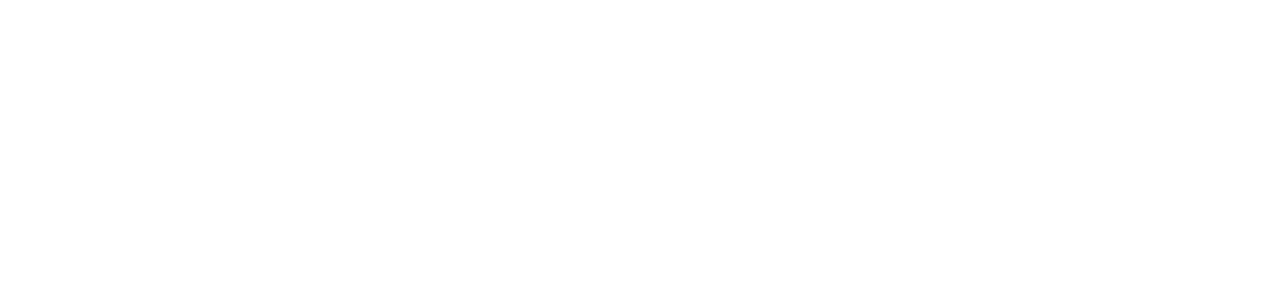
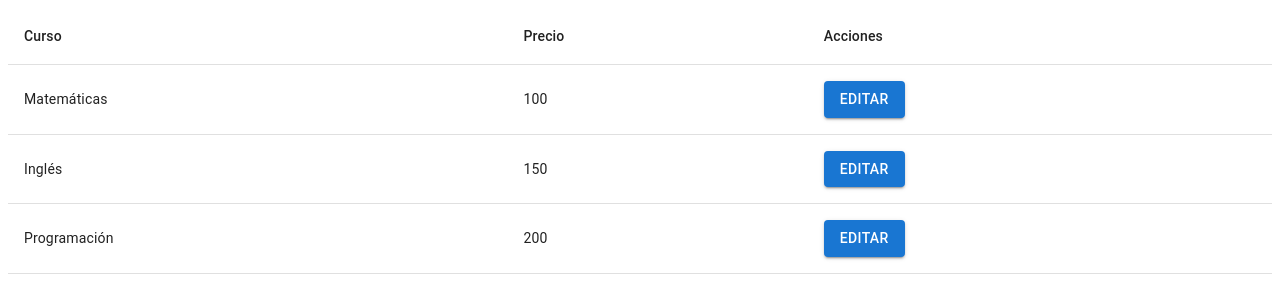
Before and after one commit to Dani-Matamala/dashboard-manejar, a React (Create React App) app: page /table in a window 1280 px wide. Before the commit this address had no page. Shown: the top 300 px of the page. Built offline with nearby package versions, Linux system fonts and the light colour scheme.

Commit message:
nueva tabla de Precios

```diff
--- a/src/App.js
+++ b/src/App.js
@@ -1,6 +1,7 @@
 import { Route, Routes } from "react-router-dom";
 import Dashboard from "./pages/Dashboard";
 import Login from "./pages/Login"
+import DataTable from "./pages/Table";
 
 function App() {
   return (
@@ -8,6 +9,7 @@ function App() {
       <Routes>
         <Route path="/" element={<Login />} />
         <Route path="/dashboard" element={<Dashboard/>} />
+        <Route path="/table" element={<DataTable/>}/>
       </Routes>
     </div>
   );
--- /dev/null
+++ b/src/pages/Table.jsx
@@ -0,0 +1,81 @@
+import { useState } from "react";
+import { Button, Modal, Table, TableBody, TableCell, TableContainer, TableHead, TableRow, TextField, Typography, } from "@mui/material";
+
+function DataTable() {
+    const [items, setItems] = useState([
+        { id: 1, curso: "Matemáticas", precio: 100 },
+        { id: 2, curso: "Inglés", precio: 150 },
+        { id: 3, curso: "Programación", precio: 200 },
+    ]);
+    const [openModal, setOpenModal] = useState(false);
+    const [selectedItem, setSelectedItem] = useState(null);
+    const [updatedItem, setUpdatedItem] = useState({ curso: "", precio: "" });
+
+    const handleOpenModal = (item) => {
+        setSelectedItem(item);
+        setUpdatedItem(item);
+        setOpenModal(true);
+    };
+
+    const handleCloseModal = () => {
+        setSelectedItem(null);
+        setUpdatedItem({ curso: "", precio: "" });
+        setOpenModal(false);
+    };
+
+    const handleUpdateItem = () => {
+        const updatedItems = items.map((item) =>
+            item.id === selectedItem.id ? updatedItem : item
+        );
+        setItems(updatedItems);
+        handleCloseModal();
+    };
+
+    return (
+        <>
+            <TableContainer>
+                <Table>
+                    <TableHead>
+                        <TableRow>
+                            <TableCell>Curso</TableCell>
+                            <TableCell>Precio</TableCell>
+                            <TableCell>Acciones</TableCell>
+                        </TableRow>
+                    </TableHead>
+                    <TableBody>
+                        {items.map((item) => (
+                            <TableRow key={item.id}>
+                                <TableCell>{item.curso}</TableCell>
+                                <TableCell>{item.precio}</TableCell>
+                                <TableCell>
+                                    <Button variant="contained" onClick={() => handleOpenModal(item)}>
+                                        Editar
+                                    </Button>
+                                </TableCell>
+                            </TableRow>
+                        ))}
+                    </TableBody>
+                </Table>
+            </TableContainer>
+
+            <Modal open={openModal} onClose={handleCloseModal}>
+                <div style={{ backgroundColor: "#fff", padding: "2rem", width: "320px", height: "350px", margin: "0px auto" }}>
+                    <Typography variant="h5" align="center">
+                        Actualizar item
+                    </Typography>
+                    <TextField label="Curso" name="curso" value={updatedItem.curso} size="small" variant="outlined" onChange={(e) => setUpdatedItem({ ...updatedItem, curso: e.target.value })} />
+                    <TextField label="Precio" name="precio" value={updatedItem.precio} size="small" variant="outlined" type="number" onChange={(e) => setUpdatedItem({ ...updatedItem, precio: e.target.value })} />
+
+                    <Button variant="contained" onClick={handleUpdateItem} style={{ marginTop: "1rem" }}>
+                        Actualizar
+                    </Button>
+                    <Button variant="contained" color="error" onClick={handleCloseModal} style={{ marginTop: "1rem" }}>
+                        Cancelar
+                    </Button>
+                </div>
+            </Modal>
+        </>
+    );
+}
+
+export default DataTable;
```
